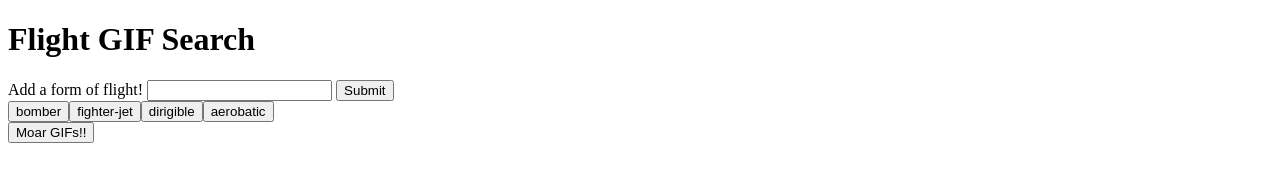
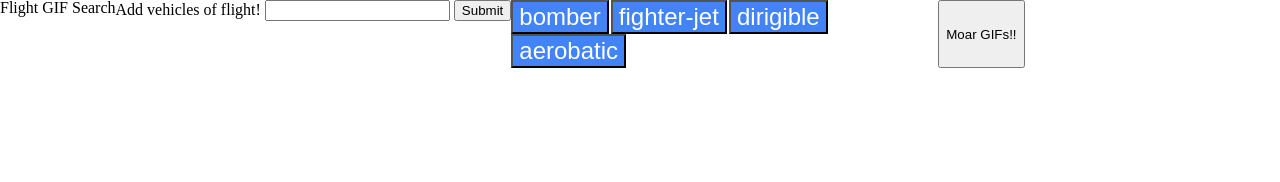
Before and after one commit to astrommen/GiphyApp, a plain HTML site: page index.html in a window 1280 px wide. Drawn offline with nearby package versions, Linux system fonts and the light colour scheme.

Commit message:
+ style shts to index, + reset & btn styling

```diff
--- a/index.html
+++ b/index.html
@@ -3,6 +3,8 @@
     <head>
         <meta charset="UTF-8" />
         <title>Aja's Giphy App</title>
+        <link rel="stylesheet" href="./style.css" />
+        <link rel="stylesheet" href="./reset.css" />
         <script src="https://cdnjs.cloudflare.com/ajax/libs/jquery/3.2.1/jquery.min.js"></script>
     </head>
 
@@ -13,7 +15,7 @@
 
             <!--Input form & button for more buttons-->
             <form id="flight-form">
-                <label for="flight-input">Add a form of flight!</label>
+                <label for="flight-input">Add vehicles of flight!</label>
                 <input type="text" id="flight-input">
                 <input id="add-flight" type="submit" value="Submit">
             </form>
--- a/reset.css
+++ b/reset.css
@@ -0,0 +1,48 @@
+/* http://meyerweb.com/eric/tools/css/reset/
+   v2.0 | 20110126
+   License: none (public domain)
+*/
+
+html, body, div, span, applet, object, iframe,
+h1, h2, h3, h4, h5, h6, p, blockquote, pre,
+a, abbr, acronym, address, big, cite, code,
+del, dfn, em, img, ins, kbd, q, s, samp,
+small, strike, strong, sub, sup, tt, var,
+b, u, i, center,
+dl, dt, dd, ol, ul, li,
+fieldset, form, label, legend,
+table, caption, tbody, tfoot, thead, tr, th, td,
+article, aside, canvas, details, embed,
+figure, figcaption, footer, header, hgroup,
+menu, nav, output, ruby, section, summary,
+time, mark, audio, video {
+	margin: 0;
+	padding: 0;
+	border: 0;
+	font-size: 100%;
+	font: inherit;
+	vertical-align: baseline;
+}
+/* HTML5 display-role reset for older browsers */
+article, aside, details, figcaption, figure,
+footer, header, hgroup, menu, nav, section {
+	display: block;
+}
+body {
+	line-height: 1;
+}
+ol, ul {
+	list-style: none;
+}
+blockquote, q {
+	quotes: none;
+}
+blockquote:before, blockquote:after,
+q:before, q:after {
+	content: '';
+	content: none;
+}
+table {
+	border-collapse: collapse;
+	border-spacing: 0;
+}
--- a/style.css
+++ b/style.css
@@ -0,0 +1,11 @@
+.container {
+    display: flex;
+    grid-template-rows: ;
+}
+.flight {
+    background-color: #4284f5;
+    color: white;
+    font: bold;
+    font-size: 24px;
+    margin-right: .5%;
+}
```
